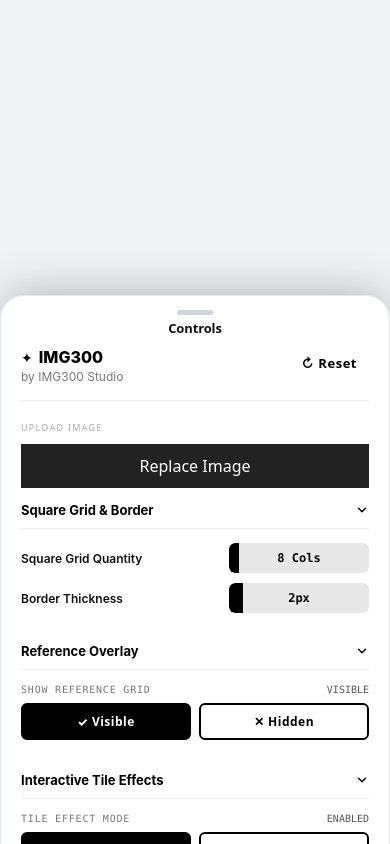
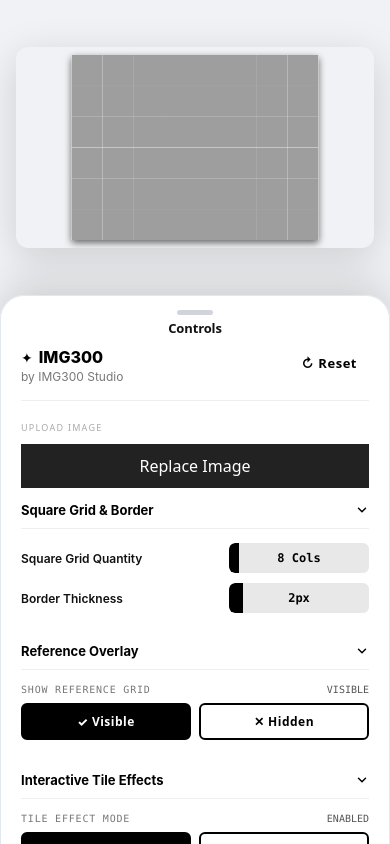
Before and after one commit to victorchen1211/IMG300, a Next.js app: page /mosaic-effect in a window 390 px wide. Built offline with nearby package versions, Linux system fonts and the light colour scheme.

Commit message:
feat: implement dynamic smooth canvas resizing when mobile bottom sheet drawer expands or collapses

```diff
--- a/src/app/page.module.scss
+++ b/src/app/page.module.scss
@@ -158,10 +158,15 @@
   overflow: hidden;
   position: relative;
   box-sizing: border-box;
+  transition: padding-bottom 0.35s cubic-bezier(0.25, 1, 0.5, 1);
 
   @media (max-width: 1024px) {
     height: 100vh;
     padding: 16px 16px 64px 16px;
+
+    &.expandedDrawer {
+      padding-bottom: calc(65vh + 16px);
+    }
   }
 }
 
--- a/src/components/MosaicEffectGenerator.tsx
+++ b/src/components/MosaicEffectGenerator.tsx
@@ -734,6 +734,7 @@
         canvasRef={canvasRef}
         containerRef={containerRef}
         onClickCanvas={handleCanvasClick}
+        isMobileCollapsed={isMobileCollapsed}
         cursor="pointer"
       />
     </div>
--- a/src/components/ShapeMosaicGenerator.tsx
+++ b/src/components/ShapeMosaicGenerator.tsx
@@ -518,6 +518,7 @@
       <CanvasViewport
         canvasRef={canvasRef}
         containerRef={containerRef}
+        isMobileCollapsed={isMobileCollapsed}
       />
     </div>
   );
--- a/src/components/common/CanvasViewport.tsx
+++ b/src/components/common/CanvasViewport.tsx
@@ -13,6 +13,7 @@
   onMouseLeaveCanvas?: (e: React.MouseEvent<HTMLCanvasElement>) => void;
   cursor?: string;
   canvasStyle?: React.CSSProperties;
+  isMobileCollapsed?: boolean;
   children?: React.ReactNode;
 }
 
@@ -26,10 +27,14 @@
   onMouseLeaveCanvas,
   cursor = "default",
   canvasStyle,
+  isMobileCollapsed,
   children
 }) => {
   return (
-    <div className={styles.canvasViewport} ref={containerRef}>
+    <div
+      className={`${styles.canvasViewport} ${isMobileCollapsed === false ? styles.expandedDrawer : ""}`}
+      ref={containerRef}
+    >
       <div className={styles.canvasWrapper} style={{ position: "relative" }}>
         <canvas
           ref={canvasRef}
```
